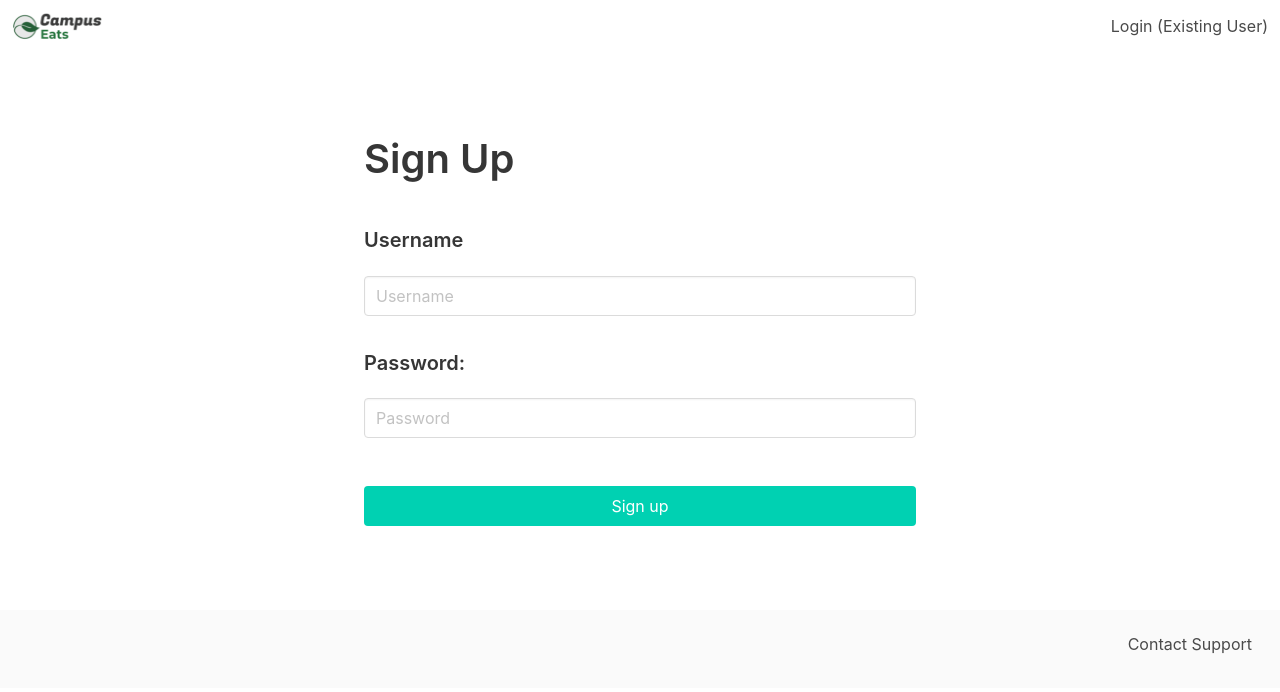
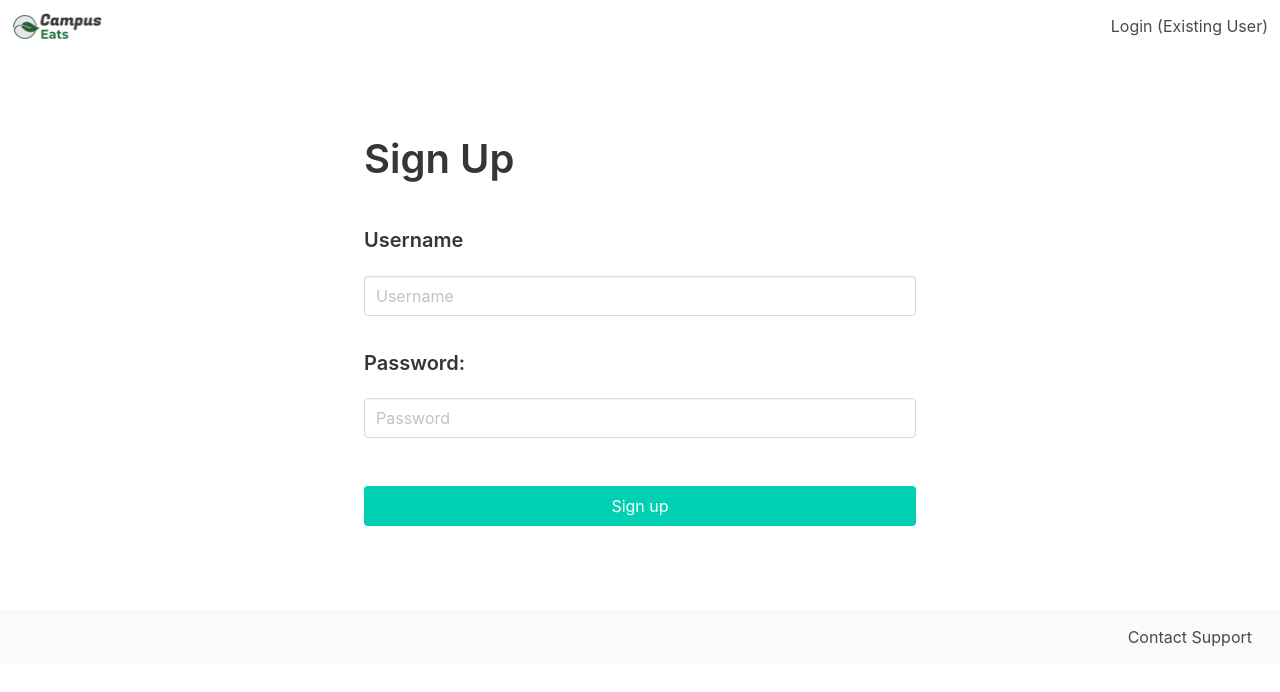
Before and after one commit to Sujan-Kandeepan/CampusEats, a React (Create React App) app: page /accSetupFirst in a window 1280 px wide. Shown: the top 692 px of the page. Built offline with nearby package versions, Linux system fonts and the light colour scheme.

Commit message:
Tweaked footer

```diff
--- a/src/component/footer.js
+++ b/src/component/footer.js
@@ -7,24 +7,19 @@ import { Link } from "react-router-dom";
 
 export default class Footer extends React.Component {
     render() {
-        return(
+        return (
             <React.Fragment>
-
-                 {/* Footer template from Bulma: https://bulma.io/documentation/layout/footer/ */}
-
+                {/* Footer template from Bulma: https://bulma.io/documentation/layout/footer/ */}
                 <footer className="footer">
                     <div className="content">
-                        <div className="columns" style={{ height: "30px", padding: "10px 0" }}>
+                        <div className="columns is-vcentered" style={{ height: "30px", padding: "10px 0" }}>
                             {/* <Link to="/">About</Link> */}
                             {/* <Link to="/">Privacy Policy</Link>  */}
                             <Link to="/contactSupport" style={{ marginLeft: "auto" }}>Contact Support</Link>
                             {/* <Link to="/">Report a problem</Link> */}
                         </div>
-                    <p>
-
-                    </p>
                     </div>
-                    </footer>
+                </footer>
             </React.Fragment>
         )
     }
```
